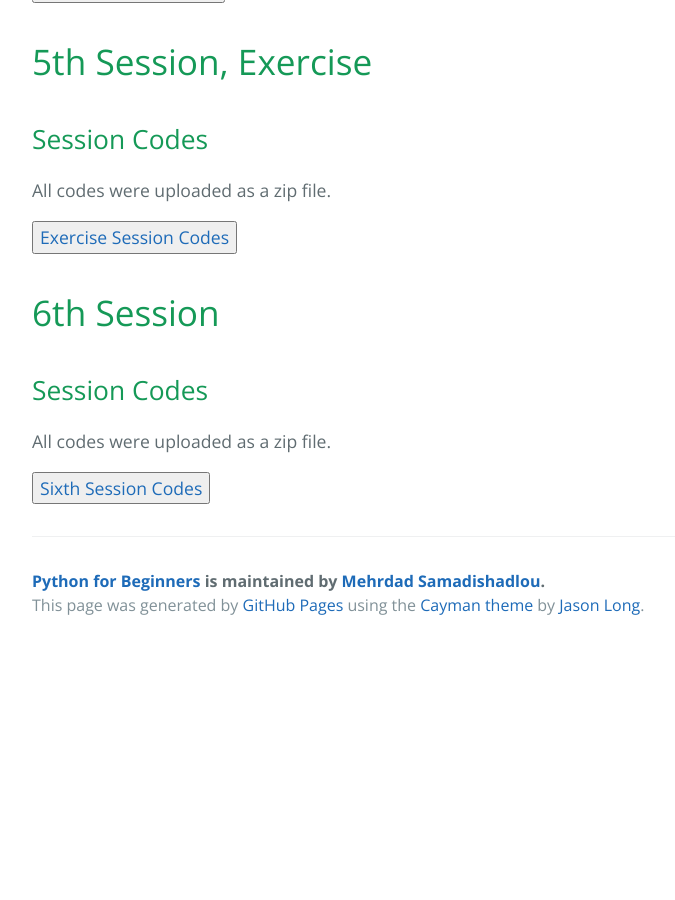
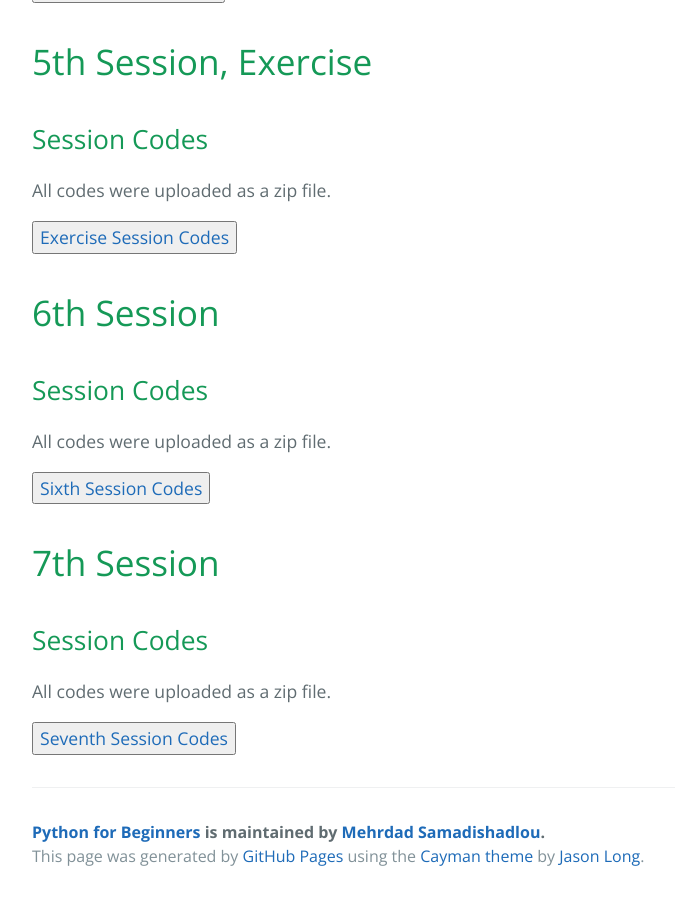
Before and after one commit to MehrdadSamadishadlou/Python_for_Beginners, a Jekyll site: the page built from materials.md, in a window 1280 px wide and 900 px high, scrolled down 2846 px. Shown: the whole window, without its empty margins (192-867 px from the left). Built offline with Jekyll 4.4.1, drawn with Linux system fonts in a browser that asks for light colours; before the commit the page ends 3495 px from its top, so only the background shows below that.

Commit message:
Update materials.md

```diff
--- a/materials.md
+++ b/materials.md
@@ -118,16 +118,16 @@ All codes were uploaded as a zip file.
 
 <a href="https://drive.google.com/file/d/1_XbtaWdG72lyclOQBaUJEkDRLgQ94raA/view?usp=drive_link" target="_blank"><button>Sixth Session Codes</button></a>
 
-<!--
-# 6. Sixth Session
+
+# 7th Session
 
 ## Session Codes
 
 All codes were uploaded as a zip file.
 
-<a href="https://drive.google.com/file/d/1n7lfKIqNLnktdwQqMo1A5PJdsIP1ZXws/view?usp=sharing" target="_blank"><button>Sixth Session Codes</button></a> <a href="https://drive.google.com/file/d/1Thfg3JhZfpzD5c5ZkHxlImDbLJ6JswKn/view?usp=sharing" target="_blank"><button>Mr. Ahmadian's notes</button></a>
+<a href="https://drive.google.com/file/d/1_Y4OF349PpY0Ic3HsDi_RAweSynuv7Zj/view?usp=drive_link" target="_blank"><button>Seventh Session Codes</button></a>
 
-
+<!--
 # Exercise Session 5
 
 ## Session Codes
```
